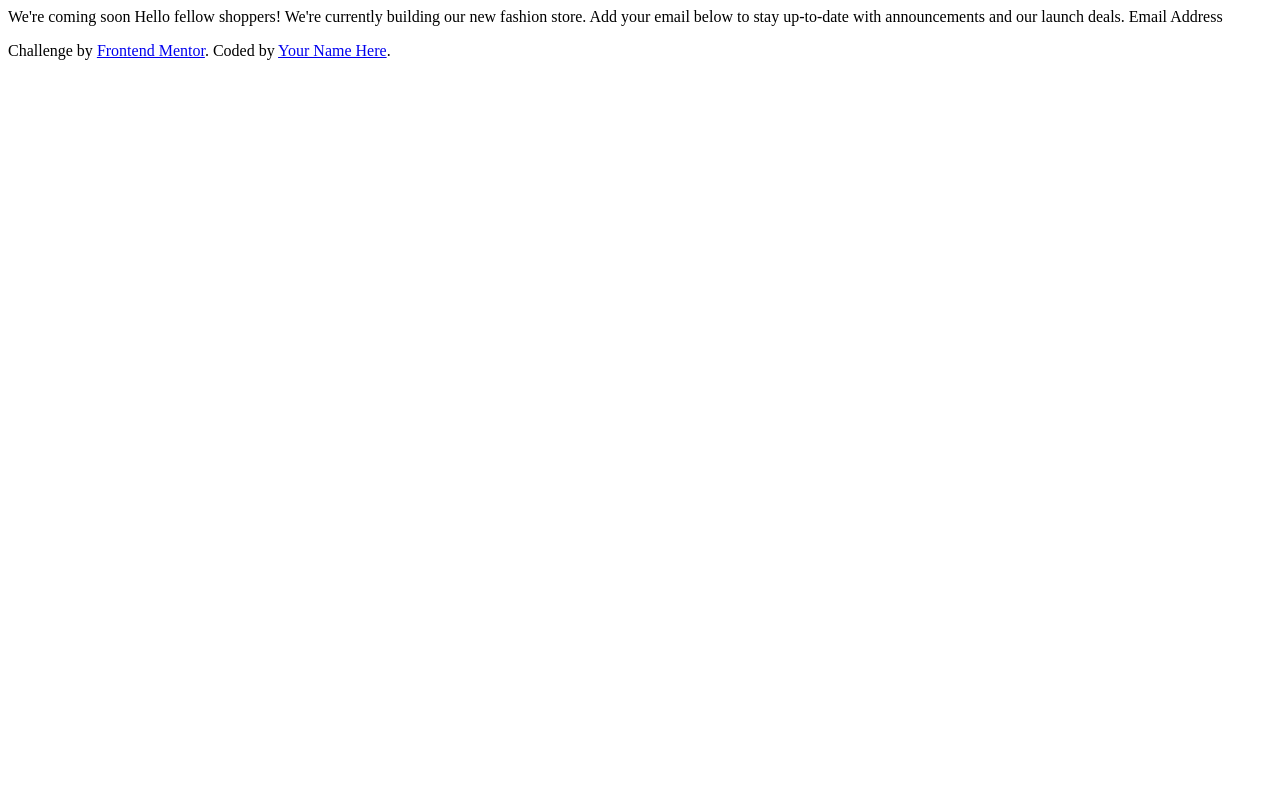
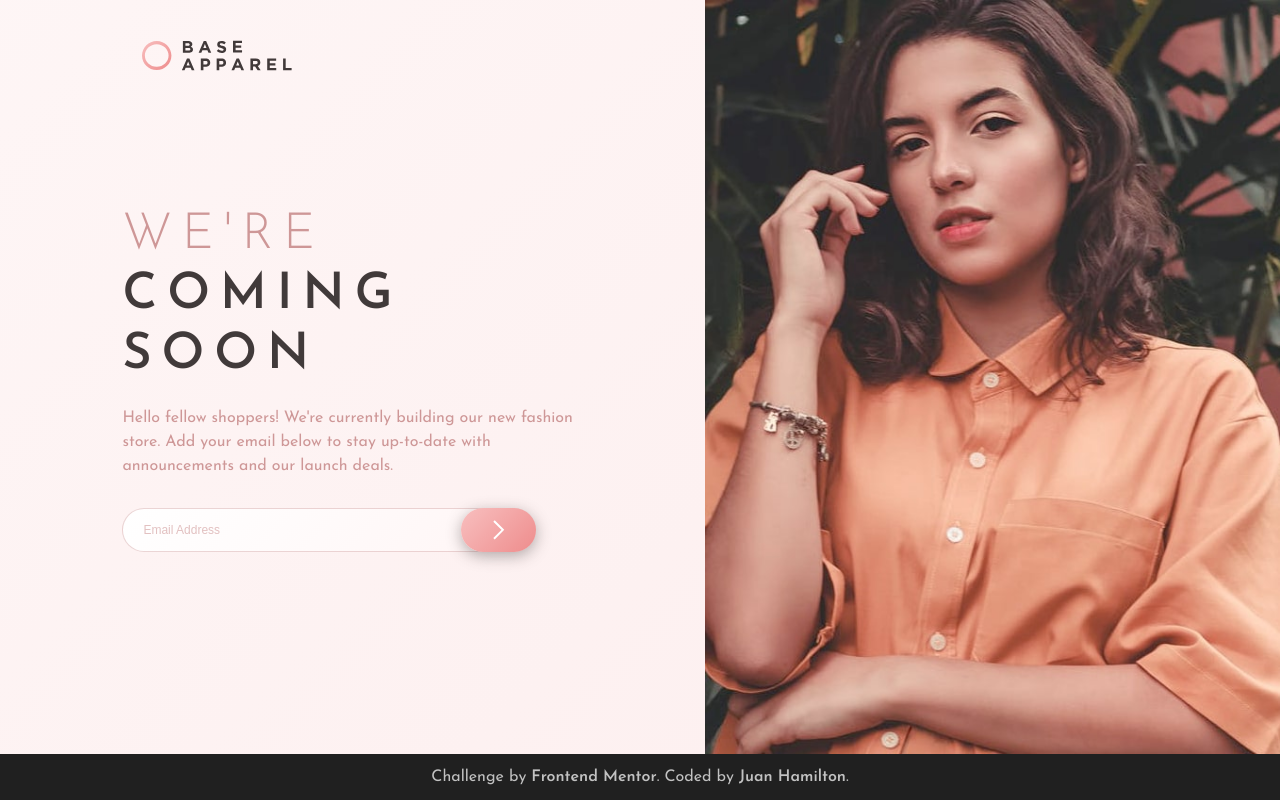
Before and after one commit to hamilton-i7/base_apparel, a plain HTML site: page root/index.html in a window 1280 px wide. Drawn offline with nearby package versions, Linux system fonts and the light colour scheme; files that its build step writes are made by us from their sources.

Commit message:
added media queries

```diff
--- a/root/index.html
+++ b/root/index.html
@@ -3,9 +3,8 @@
 <head>
   <meta charset="UTF-8">
   <meta name="viewport" content="width=device-width, initial-scale=1.0">
-  <!--todo add description and keywords-->
-  <meta name="description" content="">
-  <meta name="keywords" content="">
+  <meta name="description" content="Base Apparel coming soon page. Challenge by Frontend Mentor">
+  <meta name="keywords" content="frontend, challenge, responsive">
 
   <link rel="icon" type="image/png" sizes="32x32" href="./images/favicon-32x32.png">
   <link href="https://fonts.googleapis.com/css2?family=Josefin+Sans:wght@300;400;600&display=swap" rel="stylesheet">
@@ -14,19 +13,64 @@
   <title>Frontend Mentor | Base Apparel coming soon page</title>
 </head>
 <body>
+  <div class="desktop-layout">
+    <main class="infographic desktop-layout__info">
+      <header class="hero">
+        <div class="hero-logo-box">
+          <a href="#" class="hero__link">
+            <img src="images/logo.svg" alt="Base Apparel logo" class="hero-logo">
+          </a>
+        </div>
 
-  We're coming soon
+        <div class="hero-img-box">
+          <img src="images/hero-mobile.jpg" alt="Hero image" class="hero-img">
+        </div>
+      </header>
 
-  Hello fellow shoppers! We're currently building our new fashion store.
-  Add your email below to stay up-to-date with announcements and our launch deals.
+      <section class="cta">
+        <div class="cta__heading">
+          <h1 class="heading-primary"><span>We're</span> coming soon</h1>
+        </div>
+        <div class="cta__paragraph">
+          <p class="paragraph">
+            Hello fellow shoppers! We're currently building our new fashion store.
+            Add your email below to stay up-to-date with announcements and our launch deals.
+          </p>
+        </div>
 
-  Email Address
+        <div class="email-container">
+          <input type="email" name="email" id="email" placeholder="Email Address" class="email">
+          <div class="error-icon-box">
+            <img src="images/icon-error.svg" alt="Error icon" class="error-icon">
+          </div>
+          <button type="submit" class="button">
+            <img src="images/icon-arrow.svg" alt="Right arrow icon" class="button__icon">
+          </button>
 
-  <footer>
-    <p class="attribution">
-      Challenge by <a href="https://www.frontendmentor.io?ref=challenge" target="_blank">Frontend Mentor</a>.
-      Coded by <a href="#">Your Name Here</a>.
+          <p class="error-invalid">
+            Please provide a valid email
+          </p>
+          <p class="error-empty">
+            Please provide an email!
+          </p>
+        </div>
+      </section>
+    </main>
+
+    <aside class="desktop-layout__img">
+      <img src="images/hero-desktop.jpg" alt="Hero image" class="desktop-hero">
+    </aside>
+  </div>
+
+  <footer class="footer">
+    <p class="footer__paragraph">
+      Challenge by <a href="https://www.frontendmentor.io?ref=challenge" target="_blank" class="footer__link">Frontend Mentor</a>.
+      Coded by <a href="#" class="footer__link">Juan Hamilton</a>.
     </p>
   </footer>
 </body>
 </html>
+
+<!--
+
+ -->
--- a/root/sass/abstracts/_variables.scss
+++ b/root/sass/abstracts/_variables.scss
@@ -5,3 +5,7 @@ $color-neutral: #413a3a;
 
 $color-gradient-1: linear-gradient(135deg, #ffffff, #fff5f5);
 $color-gradient-2: linear-gradient(135deg, #f8bfbf, #ee8c8c);
+$color-gradient-3: linear-gradient(135deg, rgba(248, 191, 191, .15), rgba(238, 140, 140, .15));
+
+$color-black: #202020;
+$color-white: #c2c2c2;
--- a/root/sass/base/_reset.scss
+++ b/root/sass/base/_reset.scss
@@ -0,0 +1,27 @@
+*,
+*::before,
+*::after {
+    box-sizing: inherit;
+    margin: 0;
+    padding: 0;
+}
+
+html {
+    font-size: 62.5%;
+}
+
+body {
+    @include flexRow(false);
+    @include flexContent($justify: space-between);
+
+    background: $color-gradient-1;
+    box-sizing: border-box;
+    overflow-x: hidden;
+
+    @media only screen and (min-width: 1024px), only screen and (max-height: 360px), only screen and (min-height: 361px) and (max-height: 500px) {
+        background: $color-gradient-3;
+    }
+    @media only screen and (min-height: 600px) {
+        height: 100vh;
+    }
+}
--- a/root/sass/base/_typography.scss
+++ b/root/sass/base/_typography.scss
@@ -1 +1,61 @@
-//todo font-size: 16px
+body {
+    color: $color-primary-1;
+    font-family: "Josefin Sans", sans-serif;
+    font-size: 1.5rem;
+    font-weight: 400;
+
+    @media only screen and (min-width: 465px) {
+        font-size: 1.6rem;
+    }
+
+    @media only screen and (max-height: 360px), only screen and (min-height: 361px) and (max-height: 500px) {
+        font-size: 1.2rem;
+    }
+}
+
+.heading-primary {
+    color: $color-neutral;
+    font-size: 4rem;
+    font-weight: 600;
+    letter-spacing: 1rem;
+    line-height: 1.2;
+    text-align: center;
+    text-transform: uppercase;
+
+    @media only screen and (min-width: 1024px), only screen and (max-height: 360px), only screen and (min-height: 361px) and (max-height: 500px) {
+        font-size: 5rem;
+        text-align: left;
+    }
+    @media only screen and (min-width: 1375px) {
+        font-size: 5.5rem;
+    }
+
+    @media only screen and (max-height: 360px), only screen and (min-height: 361px) and (max-height: 500px) {
+        font-size: 2.8rem;
+    }
+
+    span {
+        color: $color-primary-1;
+        display: block;
+        font-weight: 300;
+    }
+}
+
+.paragraph {
+    line-height: 1.5;
+    text-align: center;
+
+    @media only screen and (min-width: 768px) {
+        padding: 0 10%;
+    }
+    @media only screen and (min-width: 1024px), only screen and (max-height: 360px), only screen and (min-height: 361px) and (max-height: 500px) {
+        padding: 0;
+        text-align: left;
+    }
+    @media only screen and (min-width: 1375px) {
+        padding-right: 3.5rem;
+    }
+    @media only screen and (min-width: 1440px) {
+        padding-right: 10rem;
+    }
+}
--- /dev/null
+++ b/root/sass/components/_email.scss
@@ -0,0 +1,91 @@
+.email-container {
+    margin: 3rem auto;
+    position: relative;
+    width: 90%;
+
+    @media only screen and (min-width: 465px) {
+        width: 100%;
+    }
+    @media only screen and (min-width: 768px) {
+        width: 80%;
+    }
+    @media only screen and (min-width: 1024px) {
+        margin: 0;
+        margin-top: 3rem;
+        width: 90%;
+    }
+    @media only screen and (min-width: 1375px) {
+        width: 82%;
+    }
+
+    @media only screen and (max-height: 360px), only screen and (min-height: 361px) and (max-height: 500px) {
+        margin: 0;
+        margin-top: 3rem;
+        width: 70%;
+    }
+
+    & .email,
+    & .email::placeholder {
+        color: rgba($color-primary-1, .6);
+        font-size: 1.2rem;
+
+        @media only screen and (max-height: 360px), only screen and (min-height: 361px) and (max-height: 500px) {
+            font-size: 1rem;
+        }
+    }
+
+    & .email {
+        background: $color-gradient-1;
+        border: 1px solid rgba($color-primary-1, .4);
+        border-radius: 25px;
+        outline: none;
+        margin: 0 auto;
+        min-width: 100%;
+        padding: 1.4rem 2rem;
+
+        @media only screen and (max-height: 360px), only screen and (min-height: 361px) and (max-height: 500px) {
+            padding: 1.4rem 2rem;
+        }
+    }
+
+    & .error-icon-box {
+
+        & .error-icon {
+            display: none;
+        }
+    }
+
+    & .button {
+        background: $color-gradient-2;
+        border: none;
+        border-radius: 25px;
+        box-shadow: 0 4px 15px rgba($color-neutral, .4);
+        cursor: pointer;
+        height: 4.4rem;
+        max-width: 7.5rem;
+        min-width: 6rem;
+        position: absolute;
+        right: 0;
+        top: 0;
+        width: 25%;
+
+        @media only screen and (max-height: 360px), only screen and (min-height: 361px) and (max-height: 500px) {
+            height: 4.2rem;
+        }
+
+        &__icon {
+            display: block;
+            margin: 0 auto;
+            max-height: 50%;
+            max-width: 20%;
+        }
+    }
+
+    & .error-invalid {
+        display: none;
+    }
+
+    & .error-empty {
+        display: none;
+    }
+}
--- /dev/null
+++ b/root/sass/layout/_cta.scss
@@ -0,0 +1,30 @@
+.cta {
+    height: 100%;
+    padding: 0 2rem;
+    padding-bottom: 12%;
+
+    @media only screen and (min-width: 1050px) {
+        margin-top: 4rem;
+    }
+    @media only screen and (min-width: 1150px) {
+        margin-top: 5.5rem;
+    }
+
+    &__heading {
+        margin-bottom: 2rem;
+        margin-top: 4rem;
+
+        @media only screen and (max-height: 360px), only screen and (min-height: 361px) and (max-height: 500px) {
+            margin-top: 1rem;
+        }
+    }
+
+    &__paragraph {
+        @media only screen and (min-width: 1250px) {
+            margin-bottom: 2rem;
+        }
+        @media only screen and (min-width: 1300px) {
+            margin-bottom: 3.5rem;
+        }
+    }
+}
--- /dev/null
+++ b/root/sass/layout/_desktop.scss
@@ -0,0 +1,43 @@
+.desktop-layout {
+    @media only screen and (min-width: 1024px), only screen and (max-height: 360px), only screen and (min-height: 361px) and (max-height: 500px) {
+        @include flexRow(true);
+        @include flexContent($justify: space-between);
+    }
+
+    &__info {
+        @media only screen and (min-width: 1024px), only screen and (max-height: 360px), only screen and (min-height: 361px) and (max-height: 500px) {
+            flex-basis: 56%;
+        }
+        @media only screen and (min-width: 1200px) {
+            flex-basis: 56%;
+        }
+    }
+
+    &__img {
+        @media only screen and (min-width: 1024px) {
+            flex-basis: 42%;
+        }
+        @media only screen and (min-width: 1200px) {
+            flex-basis: 40%;
+        }
+        @media only screen and (min-width: 1400px) {
+            flex-basis: 41%;
+        }
+
+        @media only screen and (max-height: 360px), only screen and (min-height: 361px) and (max-height: 500px) {
+            flex-basis: 44%;
+        }
+        @media only screen and (min-height: 600px) {
+            flex-basis: 46%;
+        }
+
+        .desktop-hero {
+            display: none;
+
+            @media only screen and (min-width: 1024px), only screen and (max-height: 360px), only screen and (min-height: 361px) and (max-height: 500px) {
+                display: block;
+                width: 100%;
+            }
+        }
+    }
+}
--- a/root/sass/layout/_footer.scss
+++ b/root/sass/layout/_footer.scss
@@ -0,0 +1,16 @@
+.footer {
+    background-color: $color-black;
+    padding: 1.5rem;
+
+    &__paragraph {
+        color: $color-white;
+        font-weight: 400;
+        text-align: center;
+    }
+
+    &__link {
+        color: currentColor;
+        font-weight: 600;
+        text-decoration: none;
+    }
+}
--- /dev/null
+++ b/root/sass/layout/_hero.scss
@@ -0,0 +1,43 @@
+.hero {
+    width: 100%;
+
+    &-logo-box {
+        padding: 8%;
+        width: 46%;
+
+        & .hero__link {
+            width: fit-content;
+        }
+
+        & .hero-logo {
+            display: block;
+            max-width: 100%;
+        }
+    }
+
+    &-img-box {
+        overflow: hidden;
+        width: 100%;
+
+        @media only screen and (min-width: 480px) {
+            border-radius: 20px;
+            box-shadow: 0 5px 12px rgba($color-black, .2);
+            margin: 0 auto;
+            width: 90%;
+        }
+        @media only screen and (min-width: 600px) {
+            width: 80%;
+        }
+        @media only screen and (min-width: 768px) {
+            width: 70%;
+        }
+        @media only screen and (min-width: 1024px), only screen and (max-height: 360px), only screen and (min-height: 361px) and (max-height: 500px) {
+            display: none;
+        }
+
+        & .hero-img {
+            display: block;
+            width: 100%;
+        }
+    }
+}
--- a/root/sass/main.scss
+++ b/root/sass/main.scss
@@ -4,7 +4,10 @@
 @import "base/reset";
 @import "base/typography";
 
-@import "components/forms";
+@import "components/email";
 
+@import "layout/cta";
+@import "layout/desktop";
 @import "layout/footer";
-@import "layout/header";
+@import "layout/hero";
+@import "layout/infographic";
```
Also changed, not shown: root/sass/layout/_infographic.scss (added, +17 -0 lines), root/css/main.css (added), root/sass/components/_forms.scss (deleted), root/sass/layout/_header.scss (deleted), 1 other file.
